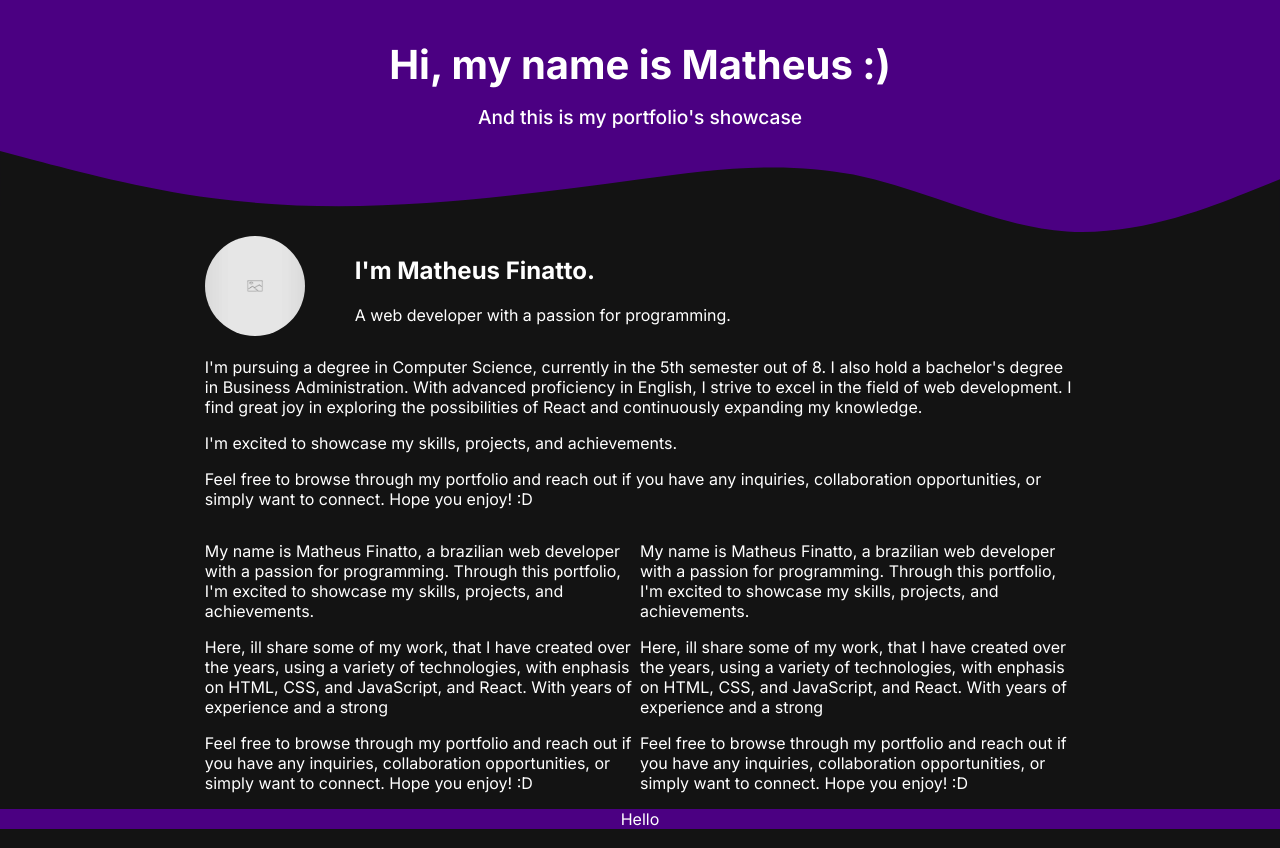
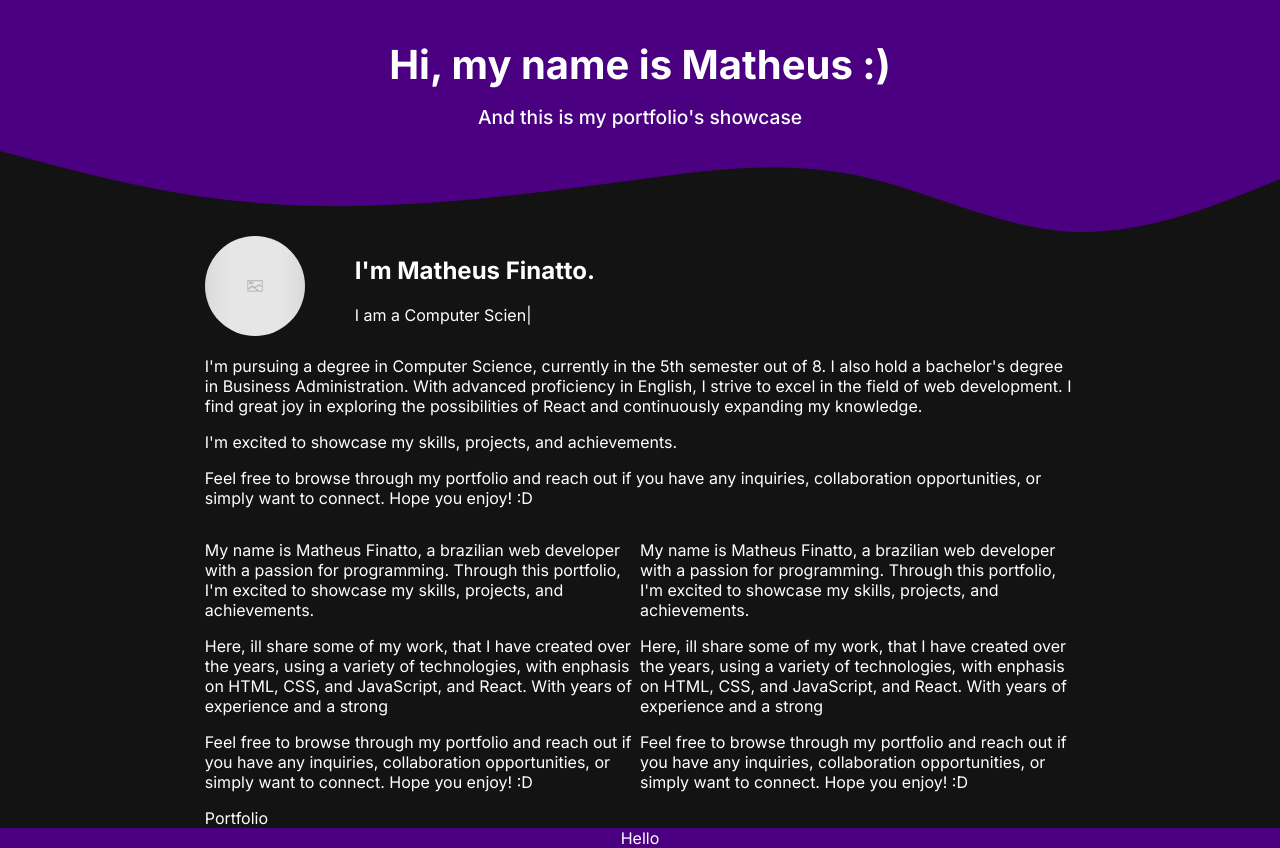
Before and after one commit to MatheusFinatto/Portfolio, a Next.js app: page / in a window 1280 px wide. Built offline with nearby package versions, Linux system fonts and the light colour scheme.

Commit message:
feat: added type animation

```diff
--- a/package.json
+++ b/package.json
@@ -10,13 +10,14 @@
   },
   "dependencies": {
     "@types/node": "20.3.1",
-    "@types/react": "18.2.13",
+    "@types/react": "^18.2.13",
     "@types/react-dom": "18.2.6",
     "eslint": "8.43.0",
     "eslint-config-next": "13.4.6",
     "next": "13.4.6",
     "react": "18.2.0",
     "react-dom": "18.2.0",
+    "react-type-animation": "^3.1.0",
     "sass": "^1.63.5",
     "typescript": "5.1.3"
   }
--- a/src/app/components/Header/index.tsx
+++ b/src/app/components/Header/index.tsx
@@ -1,6 +1,7 @@
 /* eslint-disable react/no-unescaped-entities */
 import React from "react";
 import styles from "./navbar.module.scss";
+import Typerwritter from "../Typewritter";
 
 const Navbar = () => {
   return (
--- a/src/app/components/Homepage/homepage.module.scss
+++ b/src/app/components/Homepage/homepage.module.scss
@@ -1,7 +1,7 @@
 .main {
   flex: 1;
   display: flex;
-  flex-direction: row;
+  flex-direction: column;
   padding: 0 16vw;
 }
 
--- a/src/app/components/Homepage/index.tsx
+++ b/src/app/components/Homepage/index.tsx
@@ -2,6 +2,8 @@
 import React from "react";
 import styles from "./homepage.module.scss";
 import Image from "next/image";
+import Typerwritter from "../Typewritter";
+import Portfolio from "../Portfolio";
 
 const Homepage = () => {
   return (
@@ -20,9 +22,7 @@ const Homepage = () => {
             </div>
             <div>
               <h1>I'm Matheus Finatto. </h1>
-              <p>
-                A web developer with a passion for programming. <br />
-              </p>
+              <Typerwritter fullText="A  web developer with a passion for programming. " />
             </div>
           </div>
           <div>
@@ -84,6 +84,7 @@ const Homepage = () => {
           </div>
         </div>
       </div>
+      <Portfolio />
     </main>
   );
 };
--- /dev/null
+++ b/src/app/components/Portfolio/index.tsx
@@ -0,0 +1,7 @@
+import React from "react";
+
+const Portfolio = () => {
+  return <section>Portfolio</section>;
+};
+
+export default Portfolio;
--- /dev/null
+++ b/src/app/components/Typewritter/index.tsx
@@ -0,0 +1,26 @@
+"use client";
+import { TypeAnimation } from "react-type-animation";
+
+const Typerwritter = ({ fullText }: { fullText: string }) => {
+  return (
+    <TypeAnimation
+      sequence={[
+        // Same substring at the start will only be typed out once, initially
+        "I am a web developer;",
+        1000, // wait 1s before replacing "Mice" with "Hamsters"
+        "I am a Computer Science student;",
+        1000,
+        "I am a holder of a business administration degree;",
+        1000,
+        "I am a lover of learning new things;",
+        1000,
+      ]}
+      wrapper="span"
+      speed={50}
+      style={{ fontSize: "1rem", display: "inline-block" }}
+      repeat={Infinity}
+    />
+  );
+};
+
+export default Typerwritter;
```
Also changed, not shown: 1 other file (tests, documents, lock files or other folders).
